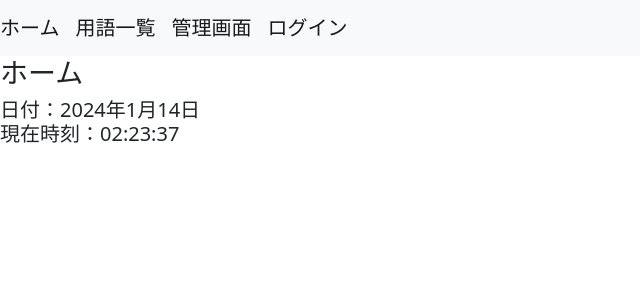
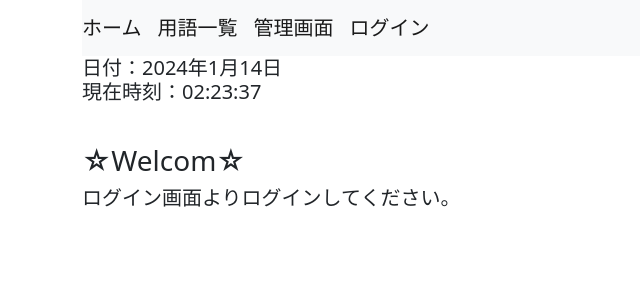
Before and after one commit to Yoshihiko-Hashiguchi/Glossary, a Django app: page /accounts/ in a window 1280 px wide. Shown: the top 300 px of the page, without its empty margins (0-640 px from the left). Run offline with Django 4.2, Linux system fonts and the light colour scheme.

Commit message:
add margin and welcom page

```diff
--- a/templates/accounts/home.html
+++ b/templates/accounts/home.html
@@ -1,8 +1,14 @@
 {% extends "base.html" %}
 {% block content %}
-    <h3>ホーム</h3>
     <h5>
         日付：{{ now.year }}年{{ now.month }}月{{ now.day }}日
         <p id="RealtimeClockArea2">現在時刻：</p>
-    </h5>
+    </h5><br>
+    {% if user.is_authenticated %}
+        <h3>☆Welcom☆</h3>
+        <h5>{{ user.username }}さん、今日も勉強頑張りましょう！</h5>
+    {% else %}
+        <h3>☆Welcom☆</h3>
+        <h5>ログイン画面よりログインしてください。</h5>
+    {% endif %}
 {% endblock %}
--- a/templates/base.html
+++ b/templates/base.html
@@ -10,6 +10,7 @@
         <script src="{% static 'js/script.js' %}"></script>
     </head>
     <body>
+        <div class="container my-custom-margin">
         <nav class="navbar navbar-expand-lg navbar-light bg-light">
             <a class="navbar-brand" href="{% url 'accounts:home' %}">ホーム</a>
             <a class="navbar-brand" href="{% url 'glossary:term_list' %}">用語一覧</a>
@@ -28,5 +29,6 @@
             {% endfor %}
         {% endif %}
             {% block content %}{% endblock %}
+        </div>
     </body>
 </html>
```
Also changed, not shown: static/css/style.css (+6 -1 lines).
